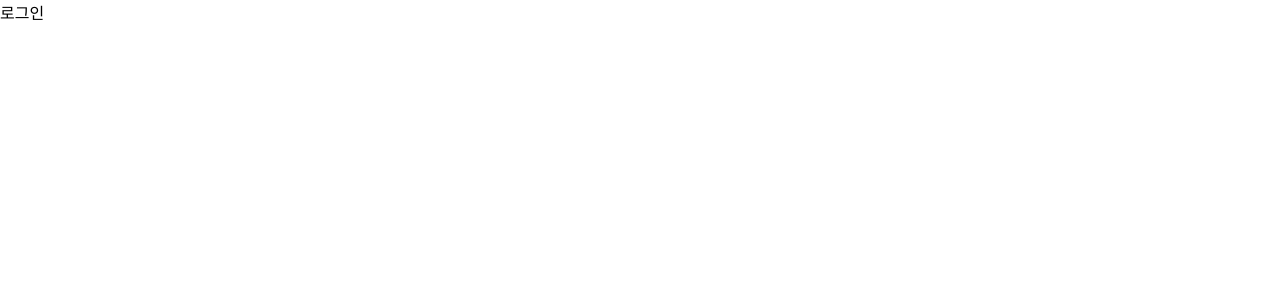
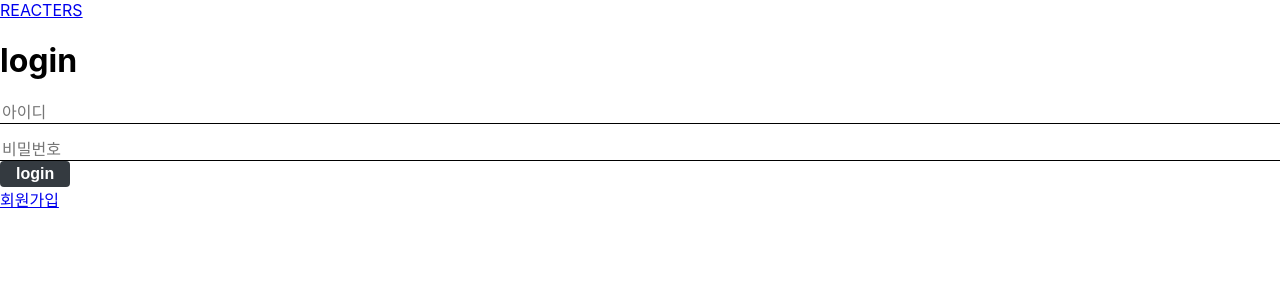
Before and after one commit to Kpearl/gongbu_client, a React (Create React App) app: page /login in a window 1280 px wide. Shown: the top 300 px of the page. Built offline with nearby package versions, Linux system fonts and the light colour scheme.

Commit message:
login/register update

```diff
--- /dev/null
+++ b/src/components/auth/AuthForm.js
@@ -0,0 +1,61 @@
+import React from 'react';
+import styled from 'styled-components';
+import { Link } from 'react-router-dom';
+import palette from '../../lib/styles/palette';
+import Button from '../common/Button';
+
+const AuthFromBlock = styled.div``;
+
+const StyledInput = styled.input`
+    font-size: 1rem;
+    border: none;
+    border-bottom: 1px solid;
+    paddigng-bottom: 0.5rem;
+    outline: none;
+    width: 100%;
+    & + & {
+        margin-top: 1rem;
+    }
+  `;
+
+const Footer = styled.div``;
+
+const textMap = {
+    login: 'login',
+    register: 'register'
+};
+
+const AuthFrom = ({ type }) => {
+    const text = textMap[type];
+    return (
+        <AuthFromBlock>
+            <h1>{text}</h1>
+            <from>
+                <StyledInput autoComplate="username" name="username" placeholder="아이디" />
+                <StyledInput
+                    autoComplate="new-password"
+                    name="password"
+                    placeholder="비밀번호"
+                    type="password" />
+                {type === 'register' && (
+                    <StyledInput
+                        autoComplate="new-password"
+                        name="passwordConfirm"
+                        placeholder="비밀번호 확인"
+                        type="password"
+                    />
+                )}
+                <Button>{text}</Button>
+            </from>
+            <Footer>
+                {type === 'login' ? (
+                    <Link to="/register">회원가입</Link>
+                ) : (
+                    <Link to="/login">로그인</Link>
+                )}
+            </Footer>
+        </AuthFromBlock>
+    );
+};
+
+export default AuthFrom;
--- /dev/null
+++ b/src/components/auth/AuthTemplate.js
@@ -0,0 +1,19 @@
+import React from 'react';
+import styled from 'styled-components';
+import palette from '../../lib/styles/palette';
+import {Link} from 'react-router-dom';
+
+const AuthTemplateBlock = styled.div``;
+
+const AuthTemplate = ({children}) => {
+    return (
+        <AuthTemplateBlock>
+            <div className="logo-area">
+                <Link to="/">REACTERS</Link>
+            </div>
+            {children}
+        </AuthTemplateBlock>
+    );
+};
+
+export default AuthTemplate;
--- a/src/pages/LoginPage.js
+++ b/src/pages/LoginPage.js
@@ -1,7 +1,13 @@
 import React from 'react';
+import AuthTemplate from '../components/auth/AuthTemplate';
+import AuthFrom from '../components/auth/AuthForm';
 
 const LoginPage = () => {
-    return <div>로그인</div>;
+    return (
+        <AuthTemplate>
+            <AuthFrom type="login"/>
+        </AuthTemplate>
+    )
 };
 
 export default LoginPage;
--- a/src/pages/RegisterPage.js
+++ b/src/pages/RegisterPage.js
@@ -1,7 +1,13 @@
 import React from 'react';
+import AuthTemplate from '../components/auth/AuthTemplate';
+import AuthFrom from '../components/auth/AuthForm';
 
 const RegisterPage = () => {
-    return <div>글쓰기</div>;
+    return (
+        <AuthTemplate>
+            <AuthFrom type="register"/>
+        </AuthTemplate>
+    )
 };
 
 export default RegisterPage;
```
Also changed, not shown: src/components/common/ToolBar.js (added, +9 -0 lines).
